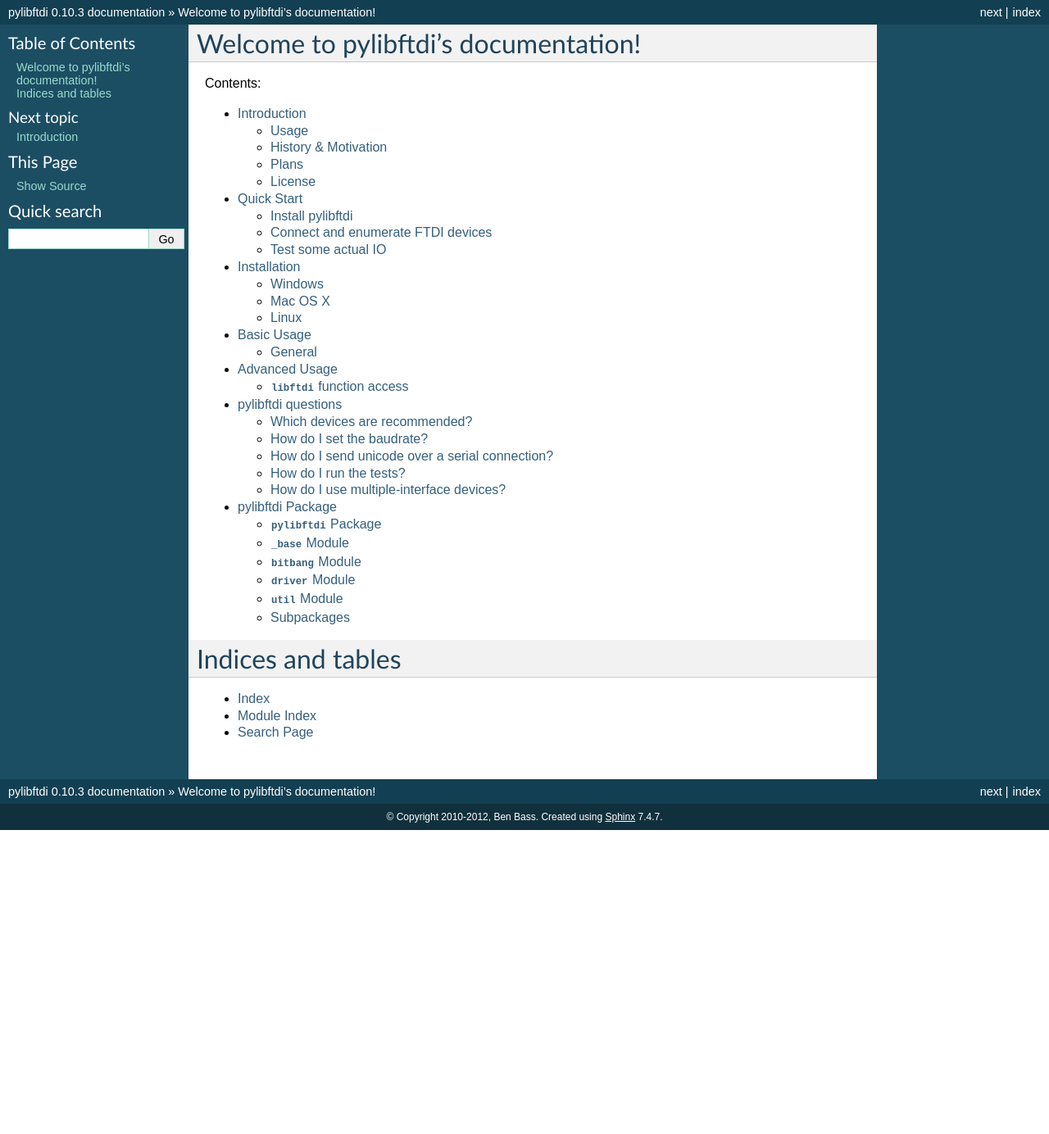
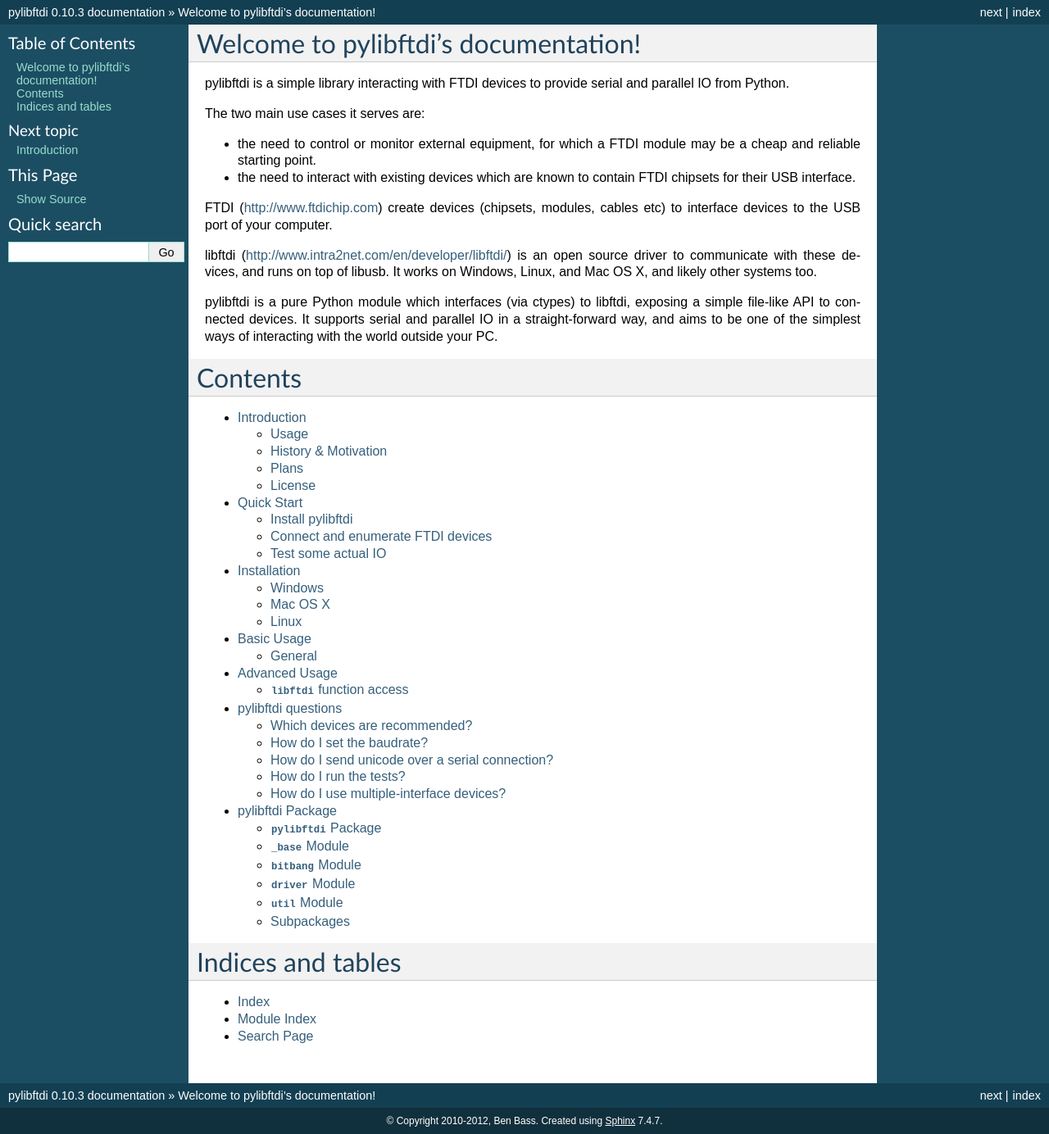
Before and after one commit to codedstructure/pylibftdi.old, a Sphinx documentation site: the page built from doc/index.rst, in a window 1280 px wide. Shown: the whole page at 82% size. Built offline with Sphinx 7.4.7, drawn with Linux system fonts in a browser that asks for light colours; before the commit the page ends 1013 px from its top, so only the background shows below that.

```diff
--- a/doc/index.rst
+++ b/doc/index.rst
@@ -1,7 +1,31 @@
 Welcome to pylibftdi's documentation!
 =====================================
 
-Contents:
+pylibftdi is a simple library interacting with FTDI devices to provide
+serial and parallel IO from Python.
+
+The two main use cases it serves are:
+
+* the need to control or monitor external equipment, for which a FTDI
+  module may be a cheap and reliable starting point.
+
+* the need to interact with existing devices which are known to contain
+  FTDI chipsets for their USB interface.
+
+FTDI (http://www.ftdichip.com) create devices (chipsets, modules,
+cables etc) to interface devices to the USB port of your computer.
+
+libftdi (http://www.intra2net.com/en/developer/libftdi/) is an open source
+driver to communicate with these devices, and runs on top of libusb.
+It works on Windows, Linux, and Mac OS X, and likely other systems too.
+
+pylibftdi is a pure Python module which interfaces (via ctypes) to libftdi,
+exposing a simple file-like API to connected devices. It supports serial and
+parallel IO in a straight-forward way, and aims to be one of the simplest
+ways of interacting with the world outside your PC.
+
+Contents
+========
 
 .. toctree::
    :maxdepth: 2
--- a/doc/introduction.rst
+++ b/doc/introduction.rst
@@ -65,8 +65,6 @@ Plans
  * Add more examples: SPI devices, knight-rider effects, input devices, MIDI...
  * Perhaps add support for D2XX driver, though the name then becomes a
    slight liability ;)
-    * - support multiple backends; D2XX, libftdi, python-ftdi (if you really wanted?)...
- * General code quality improvements: solid unit tests, decent documentation.
 
 License
 -------
```
Also changed, not shown: 4 other files.
